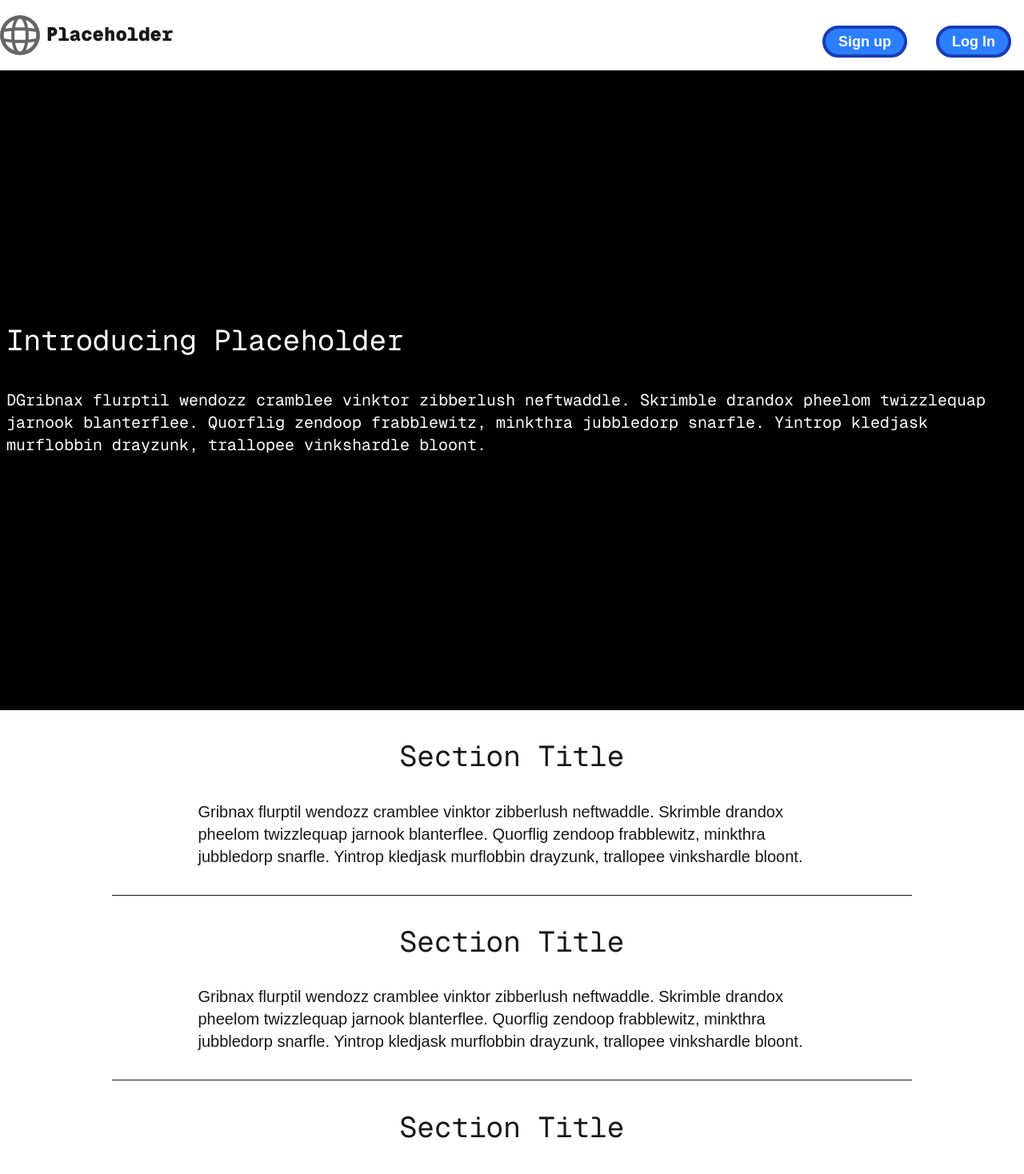
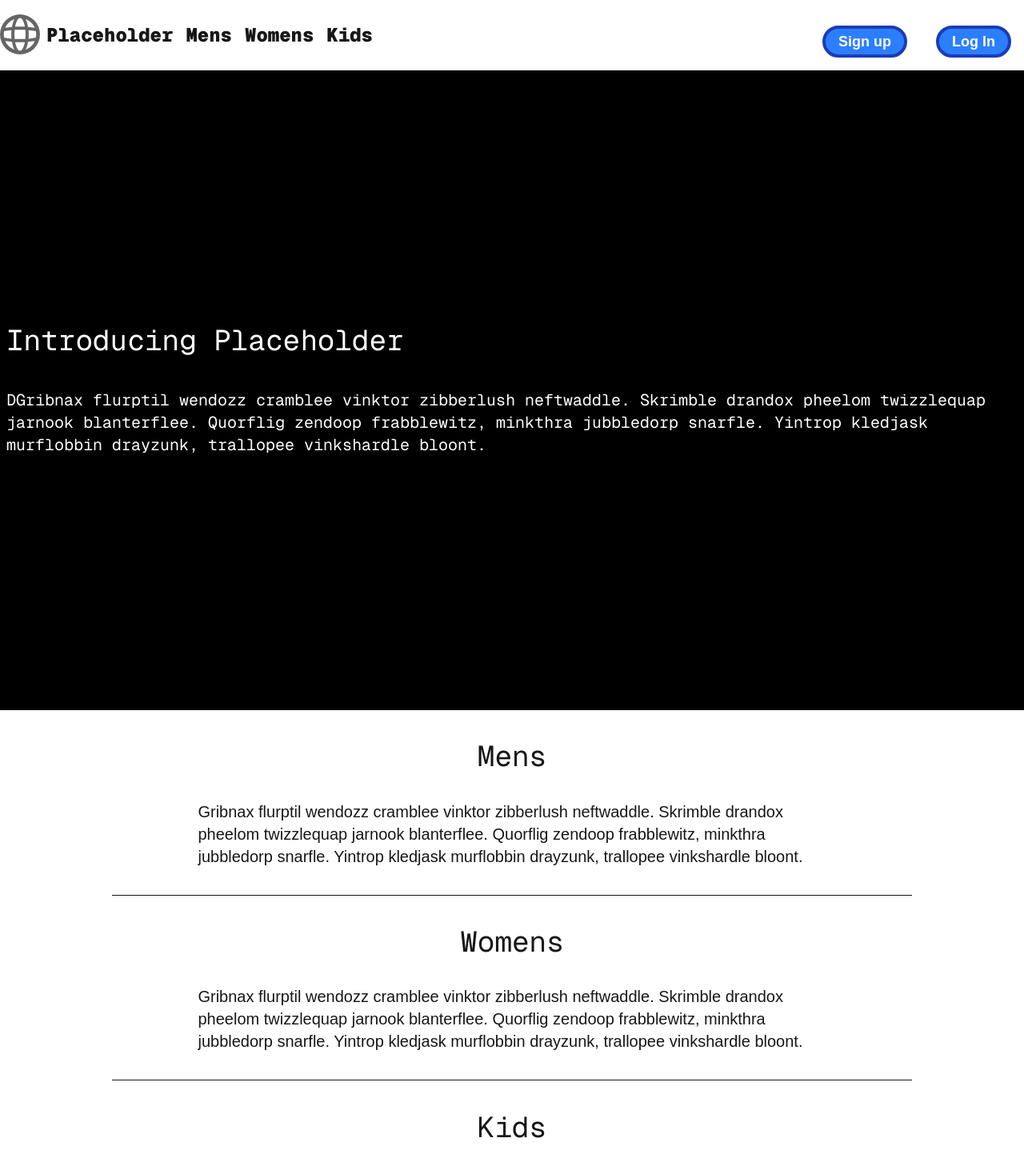
Before and after one commit to CG166/cpsc449_webdev_project, a Next.js app: page / in a window 1280 px wide. Shown: the top 1468 px of the page at 80% size. Built offline with nearby package versions, Linux system fonts and the light colour scheme.

Commit message:
Added clothing page

```diff
--- a/src/app/globals.css
+++ b/src/app/globals.css
@@ -26,6 +26,13 @@ body {
   font-family: Arial, Helvetica, sans-serif;
 }
 
+.header {
+  font-weight: 900;
+  font-size: 1.5rem;
+  margin: 0.5rem;
+  text-decoration: none;
+}
+
 .btn {
   @apply px-4 h-10 m-4 rounded-full text-lg bg-blue-500 border-4 border-blue-800 hover:bg-blue-800 text-white text-center
   font-bold flex items-center justify-center;
--- /dev/null
+++ b/src/app/header/page.tsx
@@ -0,0 +1,29 @@
+import Image from "next/image";
+import Link from "next/link"
+
+export default function Header() {
+  return (
+    <main>
+      <div id="first section" className="flex w-full items-center bg-white justify-between;">
+        <div className="flex items-start">
+          <Image src="/globe.svg" alt="website icon" width={50} height={50}/>
+          <Link href="/" className="font-mono header">Placeholder</Link>
+          <Link href="/clothing/mens" className="font-mono header">Mens</Link>
+          <Link href="/clothing/womens" className="font-mono header">Womens</Link>
+          <Link href="/clothing/kids" className="font-mono header">Kids</Link>
+        </div>
+        {/* Button Container */}
+        <div className="flex space-x-1 mt-4 items-end ml-auto">
+          {/* Sign Up button */}
+          <Link href="/signup">
+          <button className='btn' >Sign up</button>
+          </Link>
+          {/* Log In button */}
+          <Link href="/login">
+          <button className='btn' >Log In</button>
+          </Link>
+        </div>
+      </div>
+    </main>
+  );
+}
--- a/src/app/page.tsx
+++ b/src/app/page.tsx
@@ -1,28 +1,15 @@
+import Header from '../app/header/page'
 import Image from "next/image";
 //New Code
 import Link from 'next/link';
+
+
 //<Image src="/vercel.svg" alt="website icon" width={500} height={500}/>
 
 export default function Home() {
   return (
   <main className="">
-    <div id="first section" className="flex w-full items-center bg-white justify-between;">
-      <div className="flex items-start">
-        <Image src="/globe.svg" alt="website icon" width={50} height={50}/>
-        <h1 className="font-mono font-black text-2xl m-2">Placeholder</h1>
-      </div>
-      {/* Button Container */}
-      <div className="flex space-x-1 mt-4 items-end ml-auto">
-        {/* Sign Up button */}
-        <Link href="/signup">
-        <button className='btn' >Sign up</button>
-        </Link>
-        {/* Log In button */}
-        <Link href="/login">
-        <button className='btn' >Log In</button>
-        </Link>
-      </div>
-    </div>
+    <Header />
     <div id="Second section" className="flex bg-black items-center justify-center min-h-screen">
       <div className="flex-col"> {/* Word content contianer */}
         <h1 className="font-mono text-white text-4xl m-2">Introducing Placeholder</h1><br/>
@@ -38,7 +25,9 @@ export default function Home() {
 
           <div id="text section">
             <div id ="title" className="sectitle">
-              <h2>Section Title</h2>
+              <Link href="/clothing/mens">
+                <h2>Mens</h2>
+              </Link>
             </div>
             <div id="description" className=" w-2/3 mx-auto">
               <div id="blurb" className="blurb">
@@ -53,7 +42,9 @@ export default function Home() {
 
           <div id="text section">
             <div id ="title" className="sectitle">
-              <h2>Section Title</h2>
+              <Link href="/clothing/womens">
+                <h2>Womens</h2>
+              </Link>
             </div>
             <div id="description" className=" w-2/3 mx-auto">
               <div id="blurb" className="blurb">
@@ -68,7 +59,9 @@ export default function Home() {
 
           <div id="text section">
             <div id ="title" className="sectitle">
-              <h2>Section Title</h2>
+              <Link href="/clothing/kids">
+                <h2>Kids</h2>
+              </Link>
             </div>
             <div id="description" className=" w-2/3 mx-auto">
               <div id="blurb" className="blurb">
```
Also changed, not shown: package.json (+7 -7 lines), 1 other file (tests, documents, lock files or other folders).
